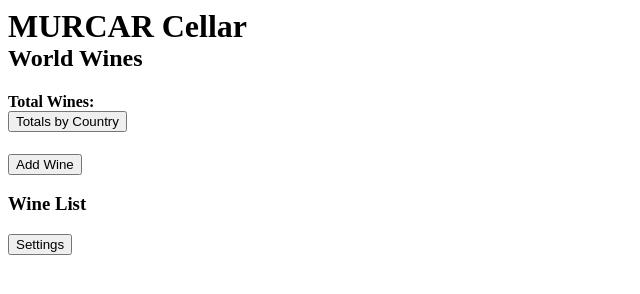
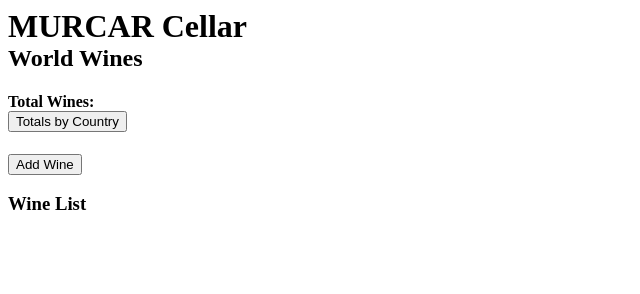
Before and after one commit to meranly8/js-murcar-cellar, a plain HTML site: page index.html in a window 1280 px wide. Shown: the whole page, without its empty margins (0-640 px from the left). Drawn offline with Linux system fonts and the light colour scheme; no server answers.

Commit message:
Removed settings button; data wouldn't be persisted

```diff
--- a/index.html
+++ b/index.html
@@ -60,7 +60,6 @@
 
         </table>
     </div>
-    <button id="settings-btn">Settings</button>
     <script type="application/javascript" src="src/comment.js" charset="UTF-8"></script>
     <script type="application/javascript" src="src/commentApi.js" charset="UTF-8"></script>
     <script type="application/javascript" src="src/wine.js" charset="UTF-8"></script>
```
